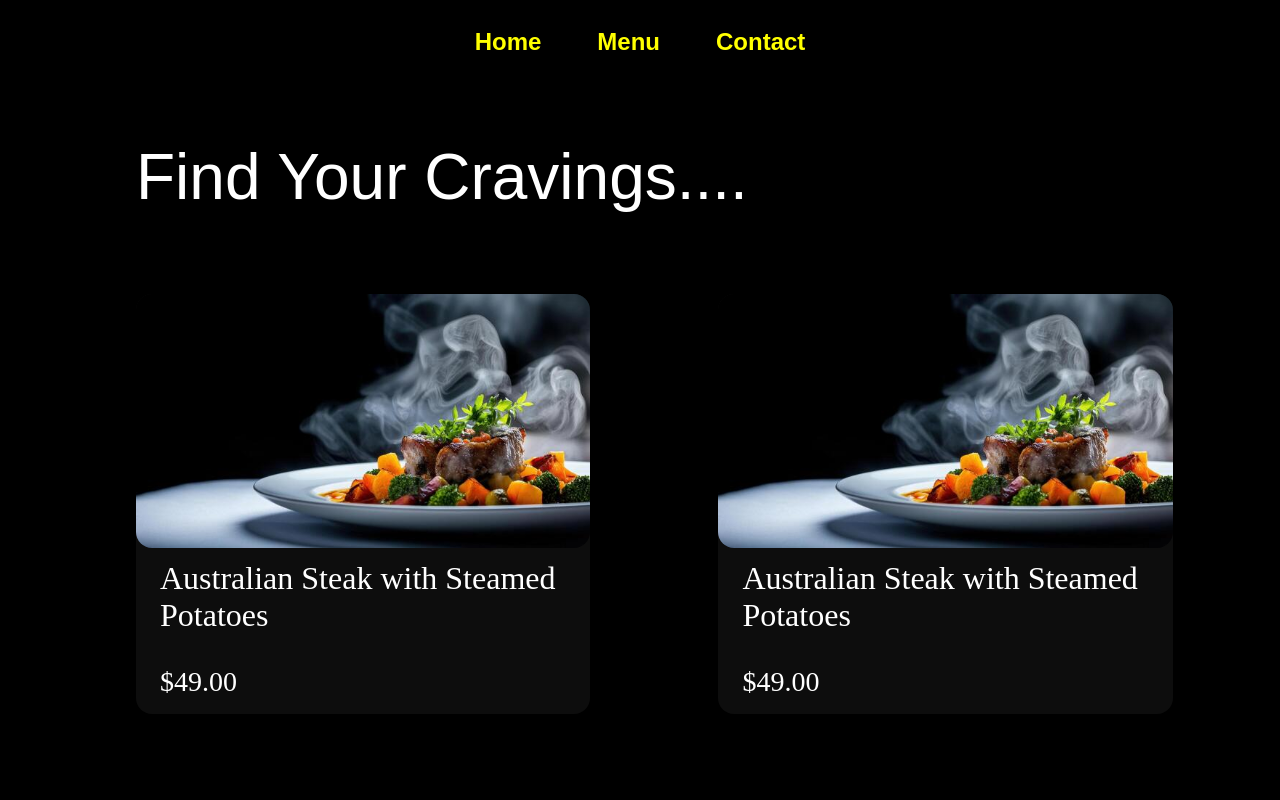
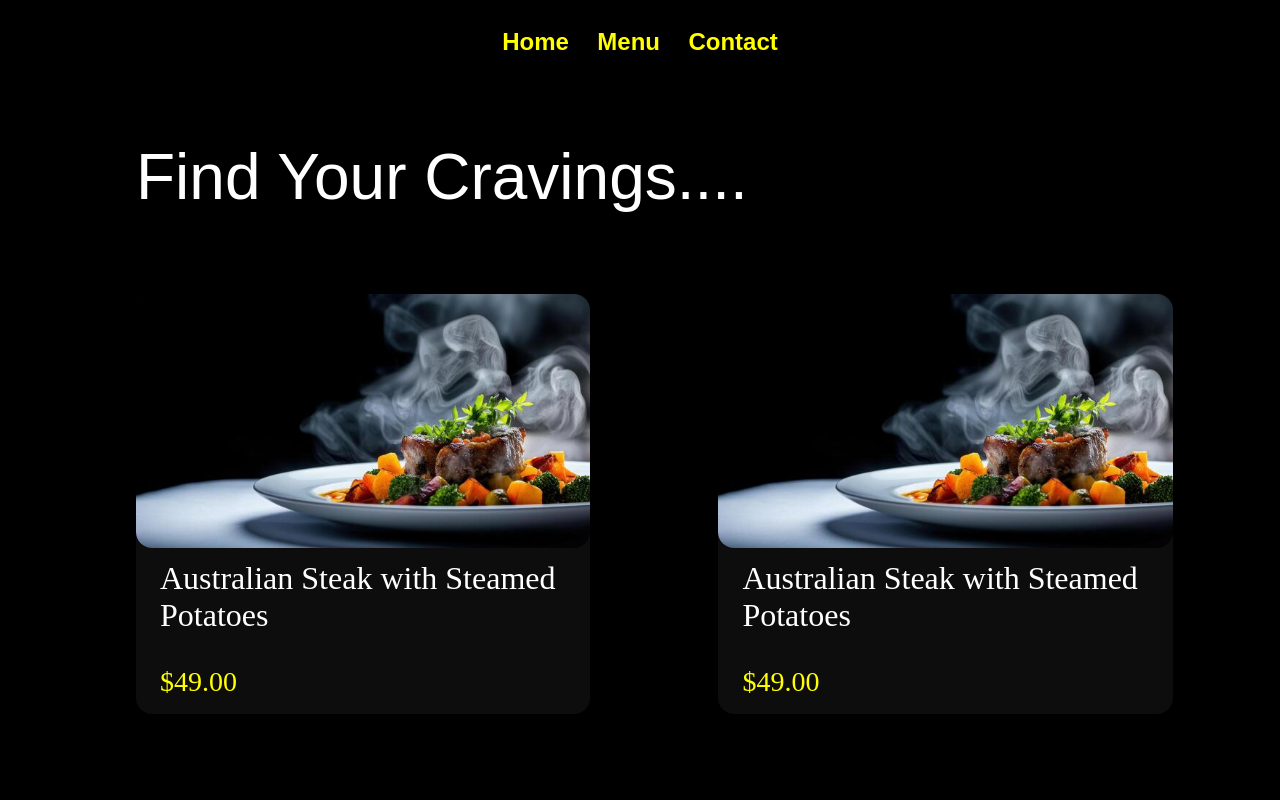
Before and after one commit to s-u-b-b-u/restaurant-page, a website built with webpack: page src/index.html in a window 1280 px wide. Both pictures are taken after a click on the button "Menu". Shown: the top 800 px of the page. Built offline with nearby package versions, Linux system fonts and the light colour scheme; a web font is replaced by a local one.

Commit message:
Refactor, Organize the code

```diff
--- a/src/index.js
+++ b/src/index.js
@@ -1,6 +1,6 @@
-import "./styles.css"
-import "./menu-page.css"
-import "./contact-page.css"
+import "./styles/styles.css"
+import "./styles/menu-page.css"
+import "./styles/contact-page.css"
 import { homePage  } from "./home-page.js";
 import { menuPage } from "./menu-page.js";
 import { contactPage } from "./contact-page.js";
--- a/src/menu-page.css
+++ b/src/styles/menu-page.css
@@ -56,7 +56,7 @@
     margin-top: 2rem;
     font-family: inherit;
     font-size: 1.75rem;
-
+    color: yellow
 }
 
 .card-details {
--- a/src/styles.css
+++ b/src/styles/styles.css
@@ -13,12 +13,8 @@ body {
 
 header {
     padding: 0.75rem 0.5rem;
-}
-
-#navbar {
     display: flex;
     justify-content: center;
-    gap: 2rem;
 }
 
 .nav-button {
```
Also changed, not shown: src/styles/contact-page.css (renamed from src/contact-page.css).
